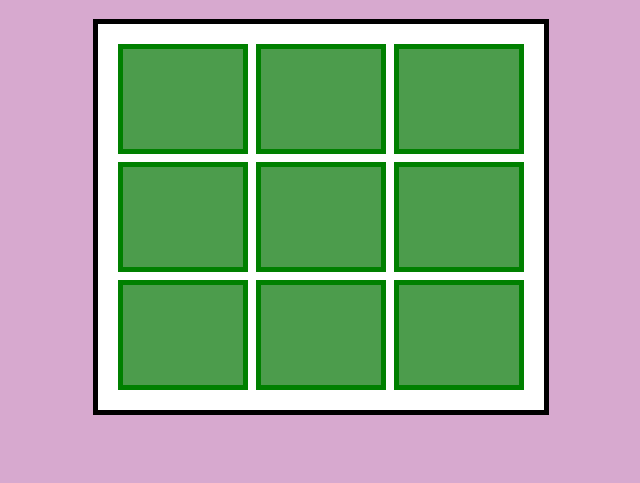
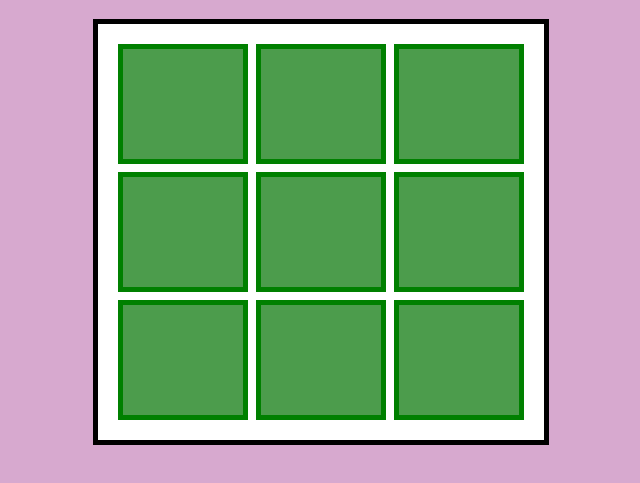
Before and after one commit to LisePetculescu/TicTacToe, a plain HTML site: page index.html in a window 1280 px wide. Shown: the part 69-552 px from the top of the page, without its empty margins (319-959 px from the left). Drawn offline with Linux system fonts and the light colour scheme.

Commit message:
style chsnge

```diff
--- a/style.css
+++ b/style.css
@@ -17,7 +17,7 @@
   padding-right: 10px;
   cursor: pointer;
   min-width: 100px;
-  min-height: 100px;
+  min-height: 110px;
   display: grid;
   align-self: center;
   justify-content: center;
@@ -27,9 +27,7 @@
   background-color: rgb(29, 186, 29);
   color: rgb(249, 82, 110);
   border: 5px rgb(9, 238, 9) solid;
-  font-size: 100px;
   transform: scale(1.07);
-  cursor: pointer;
 }
 
 body {
```
